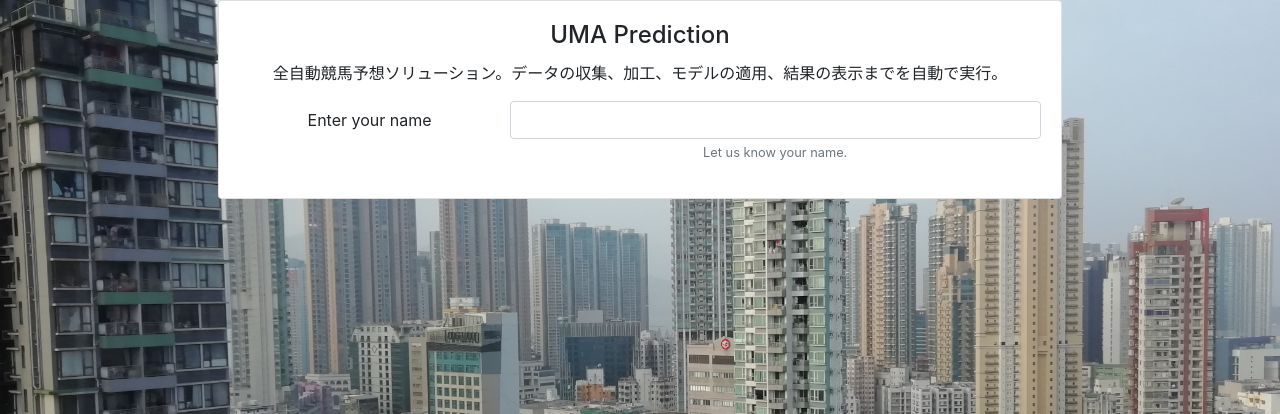
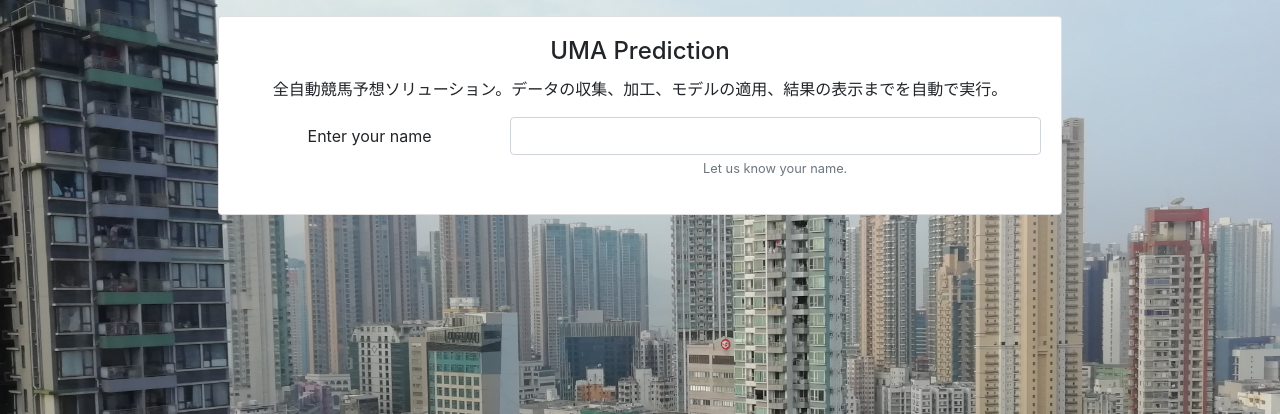
Before and after one commit to new-village/umap_flask, a Flask app: page / in a window 1280 px wide. Shown: the part 54-468 px from the top of the page. Run offline with Flask 2, Linux system fonts and the light colour scheme; a user stored in the database is signed in; data that the repository does not hold is empty; some libraries are stand-ins or nearby versions.

Commit message:
add margin from top

```diff
--- a/umap/templates/index.html
+++ b/umap/templates/index.html
@@ -3,7 +3,7 @@
 {% block content %}
 
 <!-- Our application root element -->
-<b-row id="index" align-h="center">
+<b-row id="index" align-h="center" class="margin-1">
     <b-col md="8">
         <b-card title="UMA Prediction" class="text-center">
             <b-card-text>
--- a/umap/templates/tempate.html
+++ b/umap/templates/tempate.html
@@ -29,7 +29,7 @@
     {% if current_user.is_authenticated %}
     {% include '_header.html' %}
     {% endif %}
-    <div class="content">
+    <div>
         {% block content %}{% endblock %}
     </div>
 </body>
```
